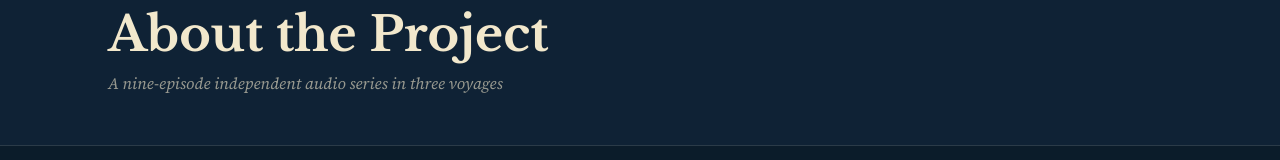
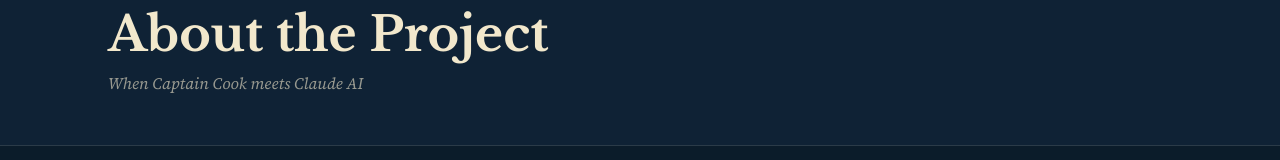
Before and after one commit to philreevell-star/cookinthepacific, a plain HTML site: page about.html in a window 1280 px wide. Shown: the part 135-295 px from the top of the page. Drawn offline with nearby package versions, Linux system fonts and the light colour scheme.

Commit message:
Update subtitle to Captain Cook meets Claude AI

```diff
--- a/about.html
+++ b/about.html
@@ -484,7 +484,7 @@
       Cook in the Pacific · Then and Now
     </div>
     <h1 style="font-family:var(--display);font-size:clamp(2rem,4vw,3rem);font-weight:700;color:var(--parch);line-height:1.05;margin-bottom:10px;">About the Project</h1>
-    <p style="font-family:var(--serif);font-size:1rem;font-style:italic;color:var(--parch-dim);">A nine-episode independent audio series in three voyages</p>
+    <p style="font-family:var(--serif);font-size:1rem;font-style:italic;color:var(--parch-dim);">When Captain Cook meets Claude AI</p>
   </div>
 </div>
 
```
